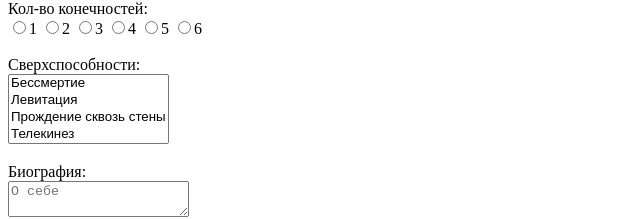
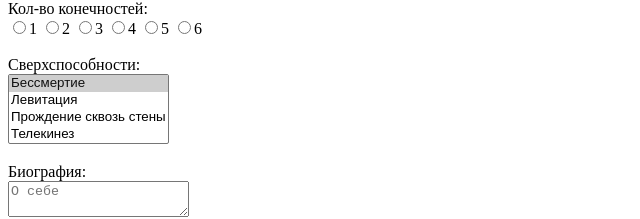
Before and after one commit to Darya-Aladina/Darya-Aladina.github.io, a plain HTML site: page Untitled-1.html in a window 1280 px wide. Shown: the part 1787-2006 px from the top of the page, without its empty margins (0-640 px from the left). Drawn offline with Linux system fonts and the light colour scheme.

Commit message:
Update Untitled-1.html

```diff
--- a/Untitled-1.html
+++ b/Untitled-1.html
@@ -39,10 +39,9 @@
      <!--14)-->  <li> <a href="http://murmansk.dzvr.ru/"><img alt="мур" src="https://lgt.ru/sites/default/files/styles/1920x1080m/public/265.vokzal_murmansk.jpg?itok=fFKfHQqw"></a></li>
      <!--15)-->  <li> <img usemap = "#section" alt = "Времена глаголов" height = "400" width = "475" src = "https://ds05.infourok.ru/uploads/ex/0f70/0010d84f-e831b0d4/img6.jpg">
                 <map name = "section">
-                    <area shape = "rect" coords = "0,0,80,190" alt = "Настоящее время" href = "https://obrazovaka.ru/russkiy-yazyk/glagoly-nastoyashhego-vremeni">
-                    <area shape = "rect" coords = "0,0,300,100" alt = "Будущее время" href = "https://obrazovaka.ru/russkiy-yazyk/glagoly-budushhego-vremeni">
-
-                    <area shape = "rect" coords = "0,0,150,190" alt = "Прошедшее время" href = "https://russkiiyazyk.ru/chasti-rechi/glagol/proshedshee-vremya-glagola.html">
+                    <area shape = "rect" coords = "68,42,290,123" alt = "Настоящее время" href = "https://obrazovaka.ru/russkiy-yazyk/glagoly-nastoyashhego-vremeni">
+                    <area shape = "circle" coords = "112,256,77" alt = "Будущее время" href = "https://obrazovaka.ru/russkiy-yazyk/glagoly-budushhego-vremeni">
+                    <area shape = "poly" coords = "195,197,281,197,307,108,334,197,420,197,351,249,377,337,307,283,236,337,264,249,195,197" alt = "Прошедшее время" href = "https://russkiiyazyk.ru/chasti-rechi/glagol/proshedshee-vremya-glagola.html">
                 </map></li>
 
      <!--16)-->  <li> <a href="./Untitled-1.html">Oтносительная ссылка на страницу в текущем каталоге</a></li>
@@ -81,11 +80,11 @@
                     <label><input type="radio" name="limbs" value="6" />6</label>
                              <br><br>
      <!--6)-->       <label>Сверхспособности:<br>
-                    <select multiple="multiple">
-                        <option>Бессмертие</option>
-                        <option>Левитация</option>
-                        <option>Прождение сквозь стены</option>
-                        <option>Телекинез</option>
+                    <select name="select" size="4" multiple="multiple">
+                        <option selected value="s1">Бессмертие</option>
+                        <option value="s2">Левитация</option>
+                        <option value="s3">Прождение сквозь стены</option>
+                        <option value="s4">Телекинез</option>
                     </select>
                     </label>
                              <br><br>
```
